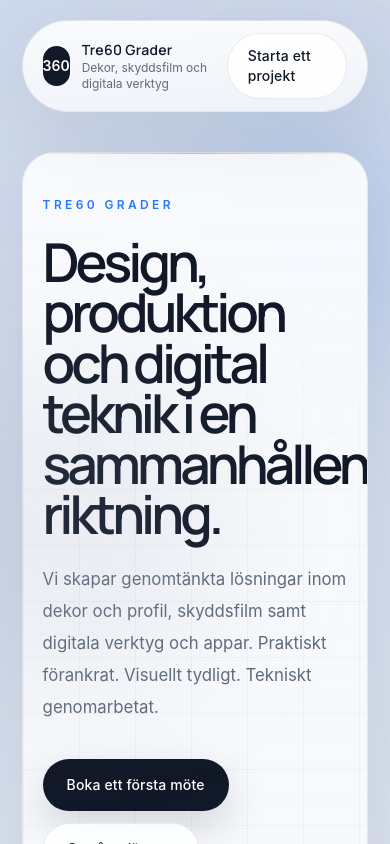
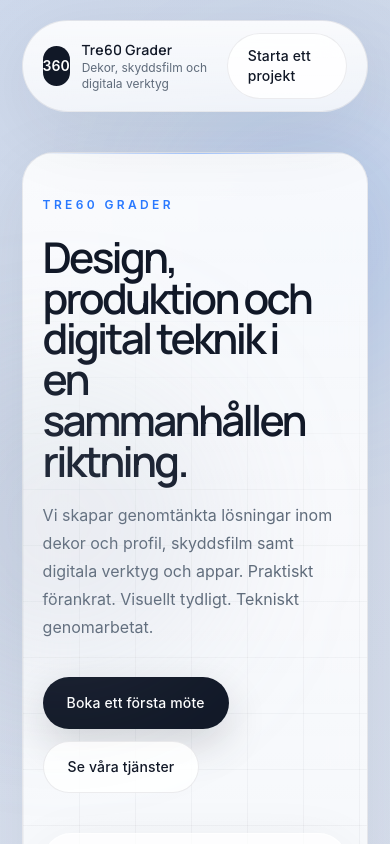
Before and after one commit to ilbiscione-grande/tre60grader, a Next.js app: page / in a window 390 px wide. Shown: the top 844 px of the page. Built offline with nearby package versions, Linux system fonts and the light colour scheme.

Commit message:
ui changes

```diff
--- a/components/site/contact.tsx
+++ b/components/site/contact.tsx
@@ -26,11 +26,11 @@ export function Contact() {
                   Kontakt
                 </p>
                 <h2 className="mt-5 font-display text-4xl font-semibold tracking-[-0.05em] text-foreground sm:text-5xl">
-                  Har du ett projekt, en idé eller ett behov som kräver mer än en standardlösning?
+                  Behöver du hjälp med dekor och profil, skyddsfilm eller ett digitalt verktyg?
                 </h2>
                 <p className="mt-6 max-w-xl text-base leading-8 text-muted">
-                  Vi hjälper företag som vill samla design, produktion och digital utveckling i en
-                  tydlig process. Beskriv vad du behöver, så tar vi nästa steg tillsammans.
+                  Vi hjälper företag som vill samla form, funktion och genomförande i en tydlig
+                  process. Beskriv uppdraget kort, så tar vi nästa steg tillsammans.
                 </p>
                 <div className="mt-8 flex flex-wrap gap-3">
                   <Button href="mailto:hej@tre60grader.se">Kontakta oss</Button>
@@ -85,7 +85,7 @@ export function Contact() {
                     </label>
                     <textarea
                       id="message"
-                      placeholder="Kort beskrivning av projektet"
+                      placeholder="Exempel: dekor till butik, skyddsfilm till kontor eller ett internt digitalt verktyg"
                       rows={4}
                       className="rounded-2xl border border-border bg-white px-4 py-3 text-sm outline-none placeholder:text-muted focus:border-accent/40"
                     />
--- a/components/site/hero.tsx
+++ b/components/site/hero.tsx
@@ -20,10 +20,10 @@ export function Hero() {
               <p className="mb-6 text-xs font-semibold uppercase tracking-[0.28em] text-accent">
                 Tre60 Grader
               </p>
-              <h1 className="max-w-[11ch] font-display text-[3.35rem] leading-[0.94] font-semibold tracking-[-0.075em] text-foreground sm:max-w-[12ch] sm:text-6xl sm:tracking-[-0.06em] lg:max-w-none lg:text-7xl">
+              <h1 className="max-w-[10ch] font-display text-[2.65rem] leading-[0.96] font-semibold tracking-[-0.065em] text-foreground min-[430px]:text-[2.95rem] sm:max-w-[12ch] sm:text-6xl sm:tracking-[-0.06em] lg:max-w-none lg:text-7xl">
                 Design, produktion och digital teknik i en sammanhållen riktning.
               </h1>
-              <p className="mt-6 max-w-[32rem] text-[1.05rem] leading-8 text-muted sm:text-lg">
+              <p className="mt-5 max-w-[30rem] text-[1rem] leading-7 text-muted sm:mt-6 sm:max-w-[32rem] sm:text-lg sm:leading-8">
                 Vi skapar genomtänkta lösningar inom dekor och profil, skyddsfilm samt digitala
                 verktyg och appar. Praktiskt förankrat. Visuellt tydligt. Tekniskt genomarbetat.
               </p>
```
